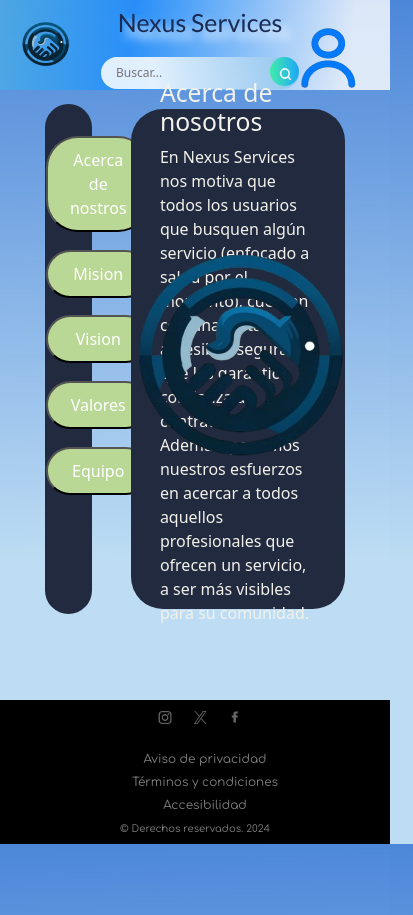
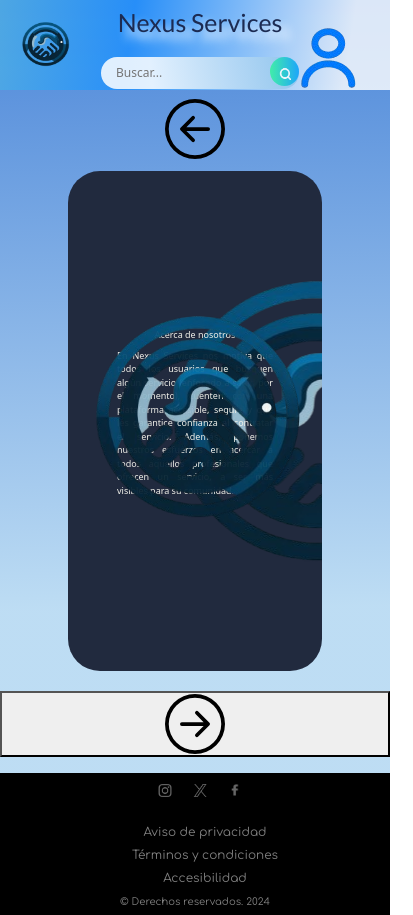
Before and after one commit to EmilyMemije/Nexus_Services.github.io, a plain HTML site: page src/Pagina sobre nosotros/Nosotros.html in a window 390 px wide. Shown: the top 915 px of the page, 413 px wide, since content can reach past the window. Drawn offline with nearby package versions, Linux system fonts and the light colour scheme; a web font is replaced by a local one.

Commit message:
Cambios  botones y diseño

```diff
--- a/src/Pagina sobre nosotros/Nosotros.html
+++ b/src/Pagina sobre nosotros/Nosotros.html
@@ -65,18 +65,16 @@
     <!-- inicia cuerpo de la pagina-->
 
     <div id="Conteiner-principal">
+        <button id="mis"><svg xmlns="http://www.w3.org/2000/svg" width="60" height="60" fill="currentColor" class="bi bi-arrow-left-circle" viewBox="0 0 16 16">
+            <path fill-rule="evenodd" d="M1 8a7 7 0 1 0 14 0A7 7 0 0 0 1 8m15 0A8 8 0 1 1 0 8a8 8 0 0 1 16 0m-4.5-.5a.5.5 0 0 1 0 1H5.707l2.147 2.146a.5.5 0 0 1-.708.708l-3-3a.5.5 0 0 1 0-.708l3-3a.5.5 0 1 1 .708.708L5.707 7.5z"/>
+          </svg></button>
 
-        <div id="botones">
-            <button id="nosotros">Acerca de nostros</button>
-            <button id="mis">Mision</button>
-            <button id="vis">Vision</button>
-            <button id="val">Valores</button>
-            <button id="equip">Equipo</button>
-        </div>
+
+
 
         <!--Acerca de nosotros-->
         <div id="info">
-            <div id="container-acercaDeNosotros">
+             <div id="container-acercaDeNosotros">
                 <h2 class="text--ACDH">Acerca de nosotros</h2>
                 <p class="text--ACDp">En  Nexus Services nos motiva que todos los usuarios que busquen algún servicio (enfocado a salud por el momento), cuenten con una plataforma accesible, segura y que les garantice confianza al contratar el servicio. Además, ponemos nuestros esfuerzos en acercar a todos aquellos profesionales que ofrecen un servicio, a ser más visibles para su comunidad.</p>
                 <div class="logoback">
@@ -87,6 +85,7 @@
 
         <!--Misión-->
             <div  id="container-mision">
+
                 <h2>Misión</h2>
                 <p>Maximizar y eficientar la accesibilidad del uso o búsqueda de servicios que las personas requieran; realizando la interacción con el usuario de manera auténtica, distintiva y de confianza, con actualizaciones constantes para ser la mejor opción en México. </p>
                 <div class="logoback">
@@ -121,21 +120,25 @@
                     <li><strong>Accesibilidad:</strong> Creamos una plataforma amigable y fácil de usar, accesible para todos los usuarios.</li>
                     <li><strong>Eficiencia:</strong> Nos esforzamos por ofrecer servicios de manera rápida y efectiva para satisfacer las necesidades de nuestros clientes.</li>
                 </ul>
-                <p> Estos valores son el núcleo de Nexus Services. Te invitamos a descubrir más acerca de nosotros</p>
+                <p > Estos valores son el núcleo de Nexus Services. Te invitamos a descubrir más acerca de nosotros</p>
             </div>
-            <div class="logoback">
-                <img src="../../assets/NS.png" alt="logo" id="logo--back">
+            <!--div class="logoback"-->
+                <!--img src="../../assets/NS.png" alt="logo" id="logo--back"-->
             </div>
 
         <!--Equipo de trabajo-->
 
 
         </div>
+        <button id="vis"><svg xmlns="http://www.w3.org/2000/svg" width="60" height="60" fill="currentColor" class="bi bi-arrow-right-circle" viewBox="0 0 16 16">
+            <path fill-rule="evenodd" d="M1 8a7 7 0 1 0 14 0A7 7 0 0 0 1 8m15 0A8 8 0 1 1 0 8a8 8 0 0 1 16 0M4.5 7.5a.5.5 0 0 0 0 1h5.793l-2.147 2.146a.5.5 0 0 0 .708.708l3-3a.5.5 0 0 0 0-.708l-3-3a.5.5 0 1 0-.708.708L10.293 7.5z"/>
+          </svg></button>
     </div>
 
     <div>
 
     </div>
+
 
     <!--Footer-->
     <footer>
--- a/src/Pagina sobre nosotros/scrips/bottonFuncion.js
+++ b/src/Pagina sobre nosotros/scrips/bottonFuncion.js
@@ -17,21 +17,91 @@ vission.style.visibility='hidden';
 valor.style.visibility='hidden';
 we.style.visibility='visible';
 
-//* asignacion de eventos
-Bmission.addEventListener('click',()=>{
-    mission.style.visibility='visible';
+//array donde se almacenaran todas las constantes
+
+const Global=[mission,vission,valor,we];
+let posicion=0;
+let intervalo;
+
+// funciones para mover los botones
+
+function Adelante()
+{
+    if (posicion>= Global.length -1)
+    {
+        posicion=0;
+    }
+    else
+    {
+        posicion++;
+    }
+
+    Mostrar (posicion);
+
+}
+
+function Atras()
+{
+    if (posicion <= 0)
+        {
+            posicion= Global.length-1;
+        }
+        else
+        {
+            posicion--;
+        }
+
+        Mostrar(posicion);
+
+
+}
+
+function Mostrar(Posicion)
+{
+    mission.style.visibility='hidden';
     vission.style.visibility='hidden';
     valor.style.visibility='hidden';
     we.style.visibility='hidden';
-})
 
-Bvission.addEventListener('click',()=>{
-    mission.style.visibility='hidden';
+    Global[posicion].style.visibility='visible'
+}
+
+function Autoplay()
+{
+
+    intervalo=setInterval(Adelante,100000);
+
+}
+
+Autoplay();
+
+
+
+
+
+
+
+//asignacion de vista de los contenedores
+/*mission.style.visibility='hidden';
+vission.style.visibility='hidden';
+valor.style.visibility='hidden';
+we.style.visibility='visible';*/
+
+//* asignacion de eventos
+Bmission.addEventListener('click',Adelante)/*()=>{
+   /* mission.style.visibility='visible';
+    vission.style.visibility='hidden';
+    valor.style.visibility='hidden';
+    we.style.visibility='hidden';
+})*/
+
+Bvission.addEventListener('click',Atras)/*()=>{
+   /* mission.style.visibility='hidden';
     vission.style.visibility='visible';
     valor.style.visibility='hidden';
     we.style.visibility='hidden';
-})
-
+})*/
+/*
 Bvalor.addEventListener('click',()=>{
     mission.style.visibility='hidden';
     vission.style.visibility='hidden';
@@ -45,3 +115,4 @@ Bwe.addEventListener('click',()=>{
     valor.style.visibility='hidden';
     we.style.visibility='visible';
 })
+*/
--- a/src/Pagina sobre nosotros/styles/PagNosotros.css
+++ b/src/Pagina sobre nosotros/styles/PagNosotros.css
@@ -10,28 +10,27 @@
 
 /*Botones de la pag*/
 
-#botones button
+ #Conteiner-principal button
 {
+
+    color: black;
+    background: transparent;
+    border: none;
+
+}
+/*Botones de la pag*/
+
+#botones button:hover{
+
     border-radius: 2em;
+    border: solid #296CD1 2px ;
+    box-shadow: 2px 5px 2px 2px #296CD1;
     padding: 10px 50px;
     margin: 3%;
-    background-color: #BAD895;
-    color: white;
+    background-color: #ffffff;
+    color: #1C2B52;
 }
 
-/*contenedor de los botones*/
-#botones{
-    display: flex;
-    align-items: start;
-    justify-content: start;
-    height: 500px;
-    width: 15%;
-    background-color:#212A3E;
-    flex-direction: column;
-    gap: 10px;
-    border-radius: 2em;
-    padding-top: 30px;
-}
 
 /* contenedor de la informacion*/
 #info
@@ -41,6 +40,9 @@
     justify-content: center;
     flex-direction: column;
     background-color: #212A3E;
+    background-image: url(../../../assets/NS.png);
+    background-image;
+
     height: 500px;
     width: 65%;
     margin: 3% 0%;
@@ -68,6 +70,7 @@
     align-items: center;
     justify-content: center;
     flex-direction: column;
+    text-align: justify;
     height: 50%;
     width: 40%;
     gap: 0%;
@@ -81,6 +84,9 @@
     align-items: center;
     justify-content: center;
     flex-direction: column;
+    overflow:scroll;
+    text-align: justify;
+
     color: #F2F2EB;
     font-size:15px;
 }
@@ -106,6 +112,7 @@
     align-items: center;
     justify-content: center;
     flex-direction: column;
+    text-align: justify;
     color: #F2F2EB;
     height: 50%;
     width: 40%;
@@ -120,35 +127,26 @@
     align-items: center;
     justify-content: center;
     flex-direction: column;
+    text-align: justify;
     color: #F2F2EB;
     height: 50%;
     width: 40%;
 }
+@media(max-width:700px){
+    .text--ACDH{
+        font-size:xx-small;
+    }
+    .text--ACDp{
+        font-size:xx-small;
 
-@media (max-width: 700px){
-    #logo--back{
-        opacity: 10%;
-        width: 350px;
     }
-
-    #info{
-        width: 55%;
-    }
-
-    #botones button{
-        display: flex;
-        justify-content: center;
-        border-radius: 2em;
-        width: 60px;
-    }
-
-    #botones{
-        height: 510px;
-        width: 12%;
-        gap: 15px;
-        border-radius: 2em;
+    #Conteiner-principal{
+    flex-direction: column;
     }
 }
+
+
+
 
 @media (max-width: 450px){
     #logo--back{
```
